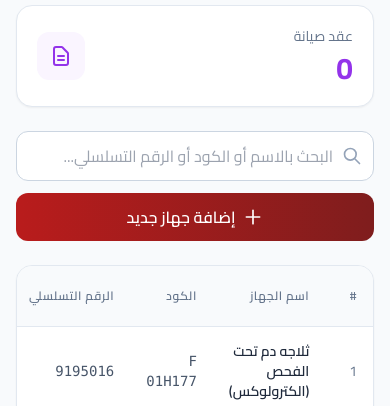
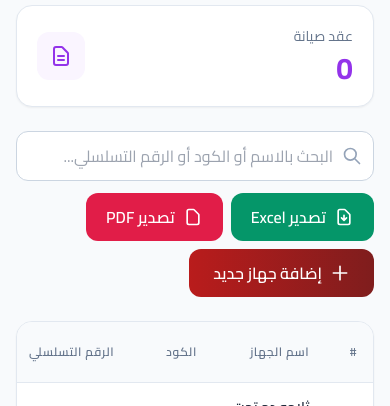
Before and after one commit to mtayea93-sudo/dekernes-blood-bank-177, a plain HTML site: page index.html in a window 390 px wide. Shown: the part 438-844 px from the top of the page. Drawn offline with nearby package versions, Linux system fonts and the light colour scheme.

Commit message:
Add files via upload

```diff
--- a/index.html
+++ b/index.html
@@ -11,6 +11,9 @@
     .fade-in { animation: fadeIn 0.4s ease-out; }
     @keyframes fadeIn { from { opacity: 0; transform: translateY(12px); } to { opacity: 1; transform: translateY(0); } }
   </style>
+  <script src="https://cdnjs.cloudflare.com/ajax/libs/xlsx/0.18.5/xlsx.full.min.js"></script>
+  <script src="https://cdnjs.cloudflare.com/ajax/libs/jspdf/2.5.1/jspdf.umd.min.js"></script>
+  <script src="https://cdnjs.cloudflare.com/ajax/libs/jspdf-autotable/3.5.31/jspdf.plugin.autotable.min.js"></script>
 </head>
 <body class="bg-slate-50 min-h-screen">
 
@@ -93,20 +96,30 @@
       </div>
     </div>
 
-    <!-- Search & Add -->
-    <div class="flex flex-col sm:flex-row gap-3 mb-6">
+    <!-- Search, Export & Add -->
+    <div class="flex flex-col lg:flex-row gap-3 mb-6">
       <div class="flex-1 relative">
         <svg class="w-5 h-5 text-slate-400 absolute right-3 top-1/2 -translate-y-1/2" fill="none" stroke="currentColor" viewBox="0 0 24 24">
           <path stroke-linecap="round" stroke-linejoin="round" stroke-width="2" d="M21 21l-6-6m2-5a7 7 0 11-14 0 7 7 0 0114 0z"/>
         </svg>
         <input type="text" id="search-input" oninput="searchDevices()" class="w-full pr-10 pl-4 py-3 rounded-xl border border-slate-300 focus:border-red-500 focus:ring-2 focus:ring-red-200 outline-none transition-all text-right" placeholder="البحث بالاسم أو الكود أو الرقم التسلسلي...">
       </div>
-      <button onclick="openModal()" class="px-6 py-3 bg-gradient-to-r from-red-700 to-red-900 text-white rounded-xl font-semibold hover:shadow-lg hover:scale-[1.02] transition-all active:scale-[0.98] flex items-center justify-center gap-2 whitespace-nowrap">
-        <svg class="w-5 h-5" fill="none" stroke="currentColor" viewBox="0 0 24 24">
-          <path stroke-linecap="round" stroke-linejoin="round" stroke-width="2" d="M12 4v16m8-8H4"/>
-        </svg>
-        إضافة جهاز جديد
-      </button>
+      <div class="flex gap-2 flex-wrap">
+        <button onclick="exportToExcel()" class="px-5 py-3 bg-emerald-600 text-white rounded-xl font-semibold hover:shadow-lg hover:scale-[1.02] transition-all active:scale-[0.98] flex items-center gap-2 whitespace-nowrap">
+          <svg class="w-5 h-5" fill="none" stroke="currentColor" viewBox="0 0 24 24"><path stroke-linecap="round" stroke-linejoin="round" stroke-width="2" d="M12 10v6m0 0l-3-3m3 3l3-3m2 8H7a2 2 0 01-2-2V5a2 2 0 012-2h5.586a1 1 0 01.707.293l5.414 5.414a1 1 0 01.293.707V19a2 2 0 01-2 2z"/></svg>
+          تصدير Excel
+        </button>
+        <button onclick="exportToPDF()" class="px-5 py-3 bg-rose-600 text-white rounded-xl font-semibold hover:shadow-lg hover:scale-[1.02] transition-all active:scale-[0.98] flex items-center gap-2 whitespace-nowrap">
+          <svg class="w-5 h-5" fill="none" stroke="currentColor" viewBox="0 0 24 24"><path stroke-linecap="round" stroke-linejoin="round" stroke-width="2" d="M7 21h10a2 2 0 002-2V9.414a1 1 0 00-.293-.707l-5.414-5.414A1 1 0 0012.586 3H7a2 2 0 00-2 2v14a2 2 0 002 2z"/></svg>
+          تصدير PDF
+        </button>
+        <button onclick="openModal()" class="px-6 py-3 bg-gradient-to-r from-red-700 to-red-900 text-white rounded-xl font-semibold hover:shadow-lg hover:scale-[1.02] transition-all active:scale-[0.98] flex items-center gap-2 whitespace-nowrap">
+          <svg class="w-5 h-5" fill="none" stroke="currentColor" viewBox="0 0 24 24">
+            <path stroke-linecap="round" stroke-linejoin="round" stroke-width="2" d="M12 4v16m8-8H4"/>
+          </svg>
+          إضافة جهاز جديد
+        </button>
+      </div>
     </div>
 
     <!-- Devices Table -->
@@ -501,6 +514,87 @@
       }, 300);
     }
 
+
+    // ============================================
+    // EXPORT FUNCTIONS
+    // ============================================
+    function exportToExcel() {
+      showLoading(true);
+      setTimeout(() => {
+        const data = allDevices.map((d, i) => ({
+          '#': i + 1,
+          'اسم الجهاز': d.name,
+          'الكود': d.code,
+          'الرقم التسلسلي': d.serial,
+          'الماركة': d.brand,
+          'الموديل': d.model,
+          'البديل': d.spare,
+          'كارت التعريف': d.idCard,
+          'سجل الجهاز': d.log,
+          'عقد الصيانة': d.contract,
+          'تاريخ الصيانة': d.maintDate || '-',
+          'تاريخ التشغيل': d.operDate || '-',
+          'تاريخ التركيب': d.installDate || '-',
+          'الأعطال': d.issues,
+          'ملاحظات': d.notes || ''
+        }));
+        const ws = XLSX.utils.json_to_sheet(data);
+        const wb = XLSX.utils.book_new();
+        XLSX.utils.book_append_sheet(wb, ws, 'الأجهزة');
+        XLSX.writeFile(wb, 'بنك_دم_دكرنس_الأجهزة.xlsx');
+        showLoading(false);
+        showToast('تم تصدير Excel بنجاح', 'success');
+      }, 500);
+    }
+
+    function exportToPDF() {
+      showLoading(true);
+      setTimeout(() => {
+        const { jsPDF } = window.jspdf;
+        const doc = new jsPDF({ orientation: 'landscape', unit: 'mm', format: 'a4' });
+        // Header
+        doc.setFillColor(185, 28, 28);
+        doc.rect(0, 0, 297, 22, 'F');
+        doc.setTextColor(255, 255, 255);
+        doc.setFontSize(16);
+        doc.text('بنك دم دكرنس - كود 177', 148.5, 14, { align: 'center' });
+        doc.setFontSize(11);
+        doc.text('سجل الأجهزة الطبية', 148.5, 20, { align: 'center' });
+        // Table
+        const body = allDevices.map((d, i) => [
+          i + 1, d.name, d.code, d.serial, d.brand, d.model,
+          d.spare, d.idCard, d.log, d.contract,
+          d.maintDate || '-', d.issues
+        ]);
+        doc.autoTable({
+          head: [['#', 'اسم الجهاز', 'الكود', 'الرقم التسلسلي', 'الماركة', 'الموديل', 'البديل', 'كارت التعريف', 'سجل', 'عقد', 'صيانة', 'أعطال']],
+          body: body,
+          startY: 28,
+          theme: 'grid',
+          headStyles: { fillColor: [185, 28, 28], textColor: 255, fontStyle: 'bold', halign: 'center' },
+          bodyStyles: { halign: 'center', fontSize: 8 },
+          alternateRowStyles: { fillColor: [254, 242, 242] },
+          styles: { font: 'helvetica', cellPadding: 2 },
+          columnStyles: {
+            0: { cellWidth: 8 }, 1: { cellWidth: 35 }, 2: { cellWidth: 22 },
+            3: { cellWidth: 22 }, 4: { cellWidth: 20 }, 5: { cellWidth: 20 },
+            6: { cellWidth: 14 }, 7: { cellWidth: 16 }, 8: { cellWidth: 12 },
+            9: { cellWidth: 12 }, 10: { cellWidth: 18 }, 11: { cellWidth: 14 }
+          }
+        });
+        // Footer
+        const pageCount = doc.internal.getNumberOfPages();
+        for (let i = 1; i <= pageCount; i++) {
+          doc.setPage(i);
+          doc.setFontSize(8);
+          doc.setTextColor(100, 100, 100);
+          doc.text('صفحة ' + i + ' من ' + pageCount, 148.5, 210 - 5, { align: 'center' });
+        }
+        doc.save('بنك_دم_دكرنس_الأجهزة.pdf');
+        showLoading(false);
+        showToast('تم تصدير PDF بنجاح', 'success');
+      }, 500);
+    }
     // ============================================
     // UTILS
     // ============================================
```
